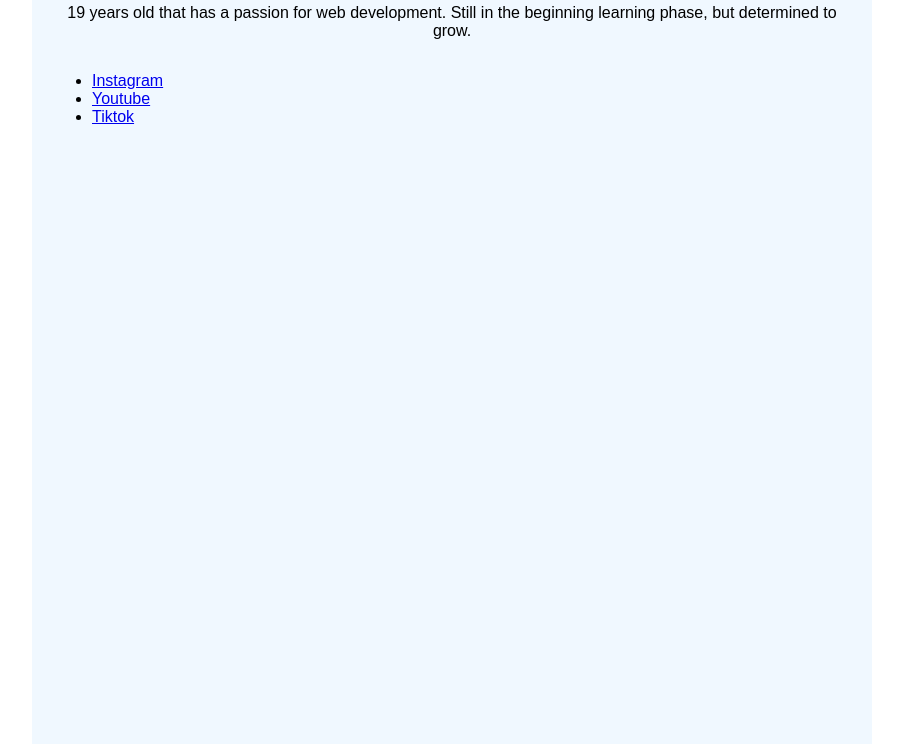
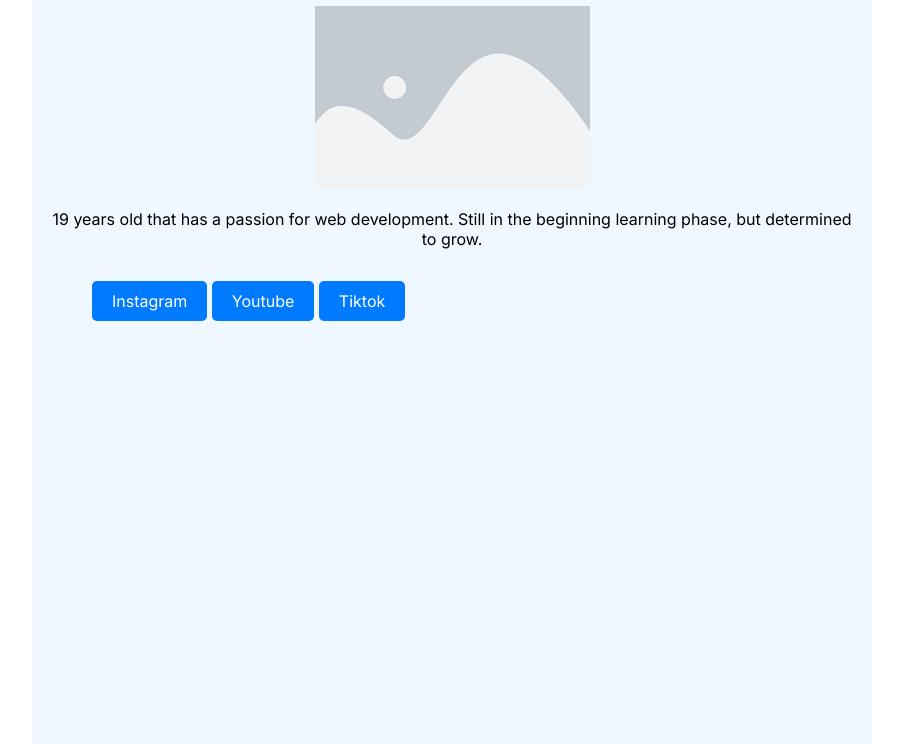
Before and after one commit to kaydenwright/webdev, a plain HTML site: page index.html in a window 1280 px wide. Shown: the part 96-840 px from the top of the page, without its empty margins (188-1091 px from the left). Drawn offline with Linux system fonts and the light colour scheme.

Commit message:
Fix: Added buttons, Google Fonts, and a placeholder for an image

```diff
--- a/index.html
+++ b/index.html
@@ -1,9 +1,12 @@
 <!DOCTYPE html>
-<html lang=""en>
+<html lang="en">
 <head>
     <meta charset="UTF-8">
     <meta name="viewport" content="width=device-width, initial-scale=1.0">
     <title>Kayden Wright | Links</title>
+    <link rel="preconnect" href="https://fonts.googleapis.com">
+    <link rel="preconnect" href="https://fonts.gstatic.com" crossorigin>
+    <link href="https://fonts.googleapis.com/css2?family=Inter:ital,opsz,wght@0,14..32,100..900;1,14..32,100..900&display=swap" rel="stylesheet">
     <link rel="stylesheet" href="style.css">
 </head>
 <body>
@@ -11,15 +14,16 @@
         <header>
             <div class="center">
                 <h1>Kayden Wright</h1>
+                <img src="placeholder.jpg" alt="Kayden Wright">
                 <p>19 years old that has a passion for web development. Still in the beginning learning phase, but determined to grow.</p>
             </div>
         </header>
         <main>
                 <nav>
                     <ul>
-                        <li><a href ="https://www.instagram.com/kayden_wright15/" target="_blank" rel="noopener" noreferrer>Instagram</a></li>
-                        <li><a href="https://www.youtube.com/@nuttzy930" target="_blank" rel="noopener" noreferrer>Youtube</a></li>
-                        <li><a href="https://www.tiktok.com/@kayden_wright15?lang=en-GB"  target="_blank" rel="noopener" noreferrer>Tiktok</a></li>
+                        <a href ="https://www.instagram.com/kayden_wright15/" class="my-button" target="_blank" rel="noopener" noreferrer>Instagram</a>
+                        <a href="https://www.youtube.com/@nuttzy930" class="my-button" target="_blank" rel="noopener" noreferrer>Youtube</a>
+                        <a href="https://www.tiktok.com/@kayden_wright15?lang=en-GB" class="my-button" target="_blank" rel="noopener" noreferrer>Tiktok</a>
                     </ul>
                 </nav>
         </main>
--- a/style.css
+++ b/style.css
@@ -2,7 +2,13 @@ html, body {
     height: 100%;
     margin: 0;
     padding: 0;
-    font-family: sans-serif;
+    font-family: "Inter", sans-serif;
+    font-weight: 400;
+    font-style: normal;
+}
+
+h2, h3, h4 {
+    font-weight: 700;
 }
 
 .page-wrapper {
@@ -26,3 +32,35 @@ html, body {
 .center {
     text-align: center;
 }
+
+.img {
+    width: 500px;
+    height: 500px;
+}
+
+.my-button {
+    background-color: #007bff;
+    color: white;
+    border: none;
+    padding: 10px 20px;
+    font-size: 16px;
+    cursor: pointer;
+    border-radius: 5px;
+    text-align: center;
+    text-decoration: none;
+    display: inline-block;
+    transition-duration: 0.4s;
+}
+
+.my-button:hover {
+    background-color: #0056b3;
+}
+
+.my-button:active {
+    box-shadow: 2px 2px 3px rgba(0, 0, 0, 0.6);
+}
+
+.my-button:focus {
+    outline: 2px solid #000;
+    outline-offset: 2px;
+}
```
Also changed, not shown: placeholder.jpg (added).
